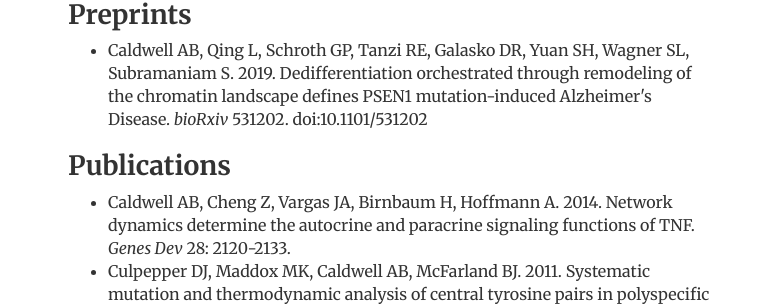
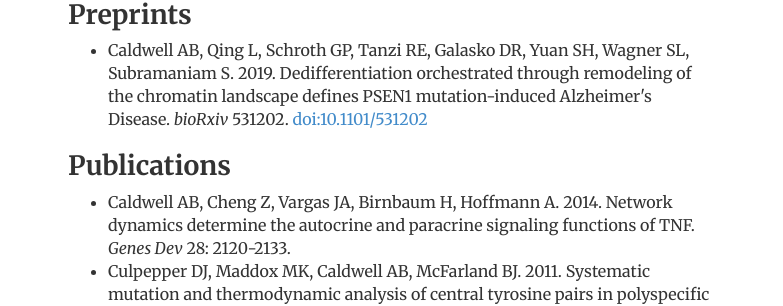
Before and after one commit to andrewbcaldwell/andrewbcaldwell.github.io, a Jekyll site: the page built from cv/index.html, in a window 1280 px wide. Shown: the part 550-856 px from the top of the page, without its empty margins (248-1031 px from the left). Built offline with Jekyll 4.4.1, drawn with Linux system fonts in a browser that asks for light colours; part of the change alters nothing that is shown.

```diff
--- a/cv/index.html
+++ b/cv/index.html
@@ -33,7 +33,7 @@ description: Current CV for Andrew B. Caldwell.
 
 				<h2>Preprints</h2>
 				<ul>
-				<li>Caldwell AB, Qing L, Schroth GP, Tanzi RE, Galasko DR, Yuan SH, Wagner SL, Subramaniam S. 2019. Dedifferentiation orchestrated through remodeling of the chromatin landscape defines PSEN1 mutation-induced Alzheimer's Disease. <i>bioRxiv</i> 531202. doi:10.1101/531202</li>
+				<li>Caldwell AB, Qing L, Schroth GP, Tanzi RE, Galasko DR, Yuan SH, Wagner SL, Subramaniam S. 2019. Dedifferentiation orchestrated through remodeling of the chromatin landscape defines PSEN1 mutation-induced Alzheimer's Disease. <i>bioRxiv</i> 531202. <a href="https://doi.org/10.1101/531202">doi:10.1101/531202</a></li>
 				</ul>
 				<h2>Publications</h2>
 				<ul>
```
